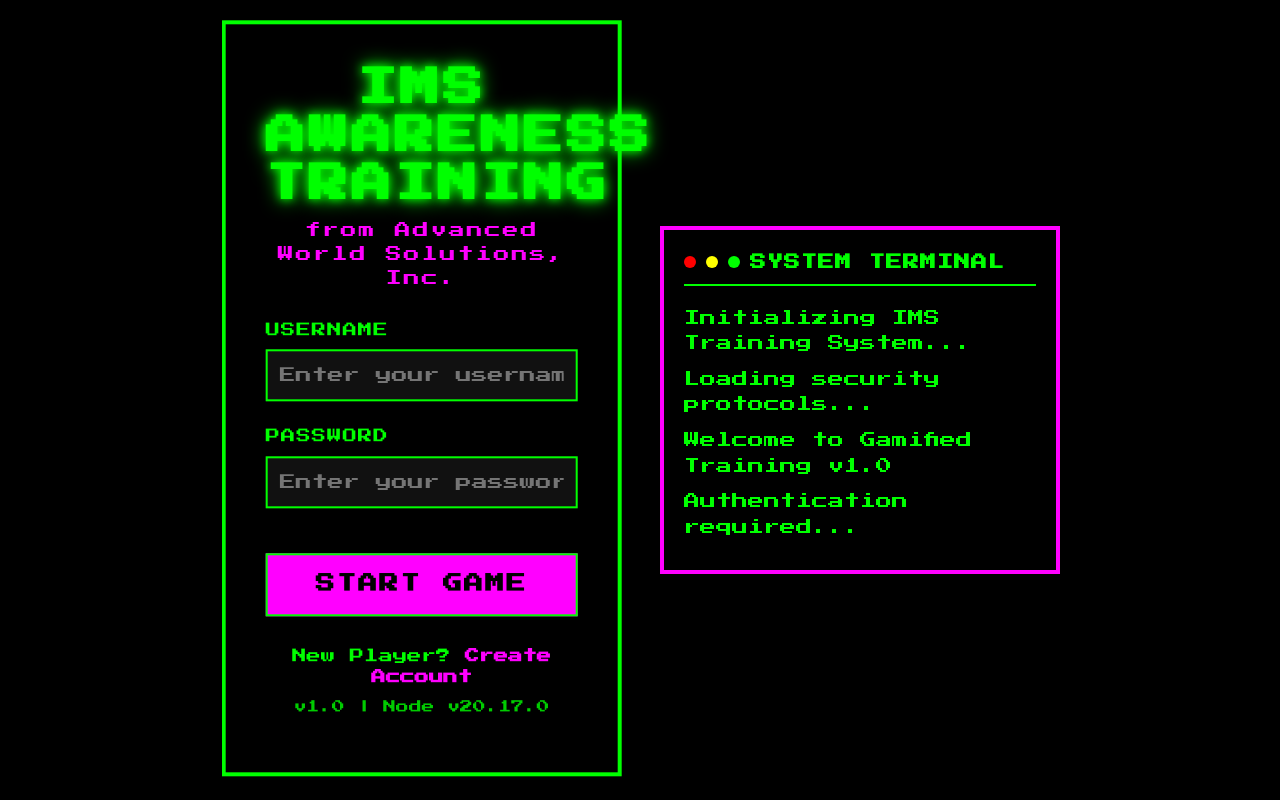
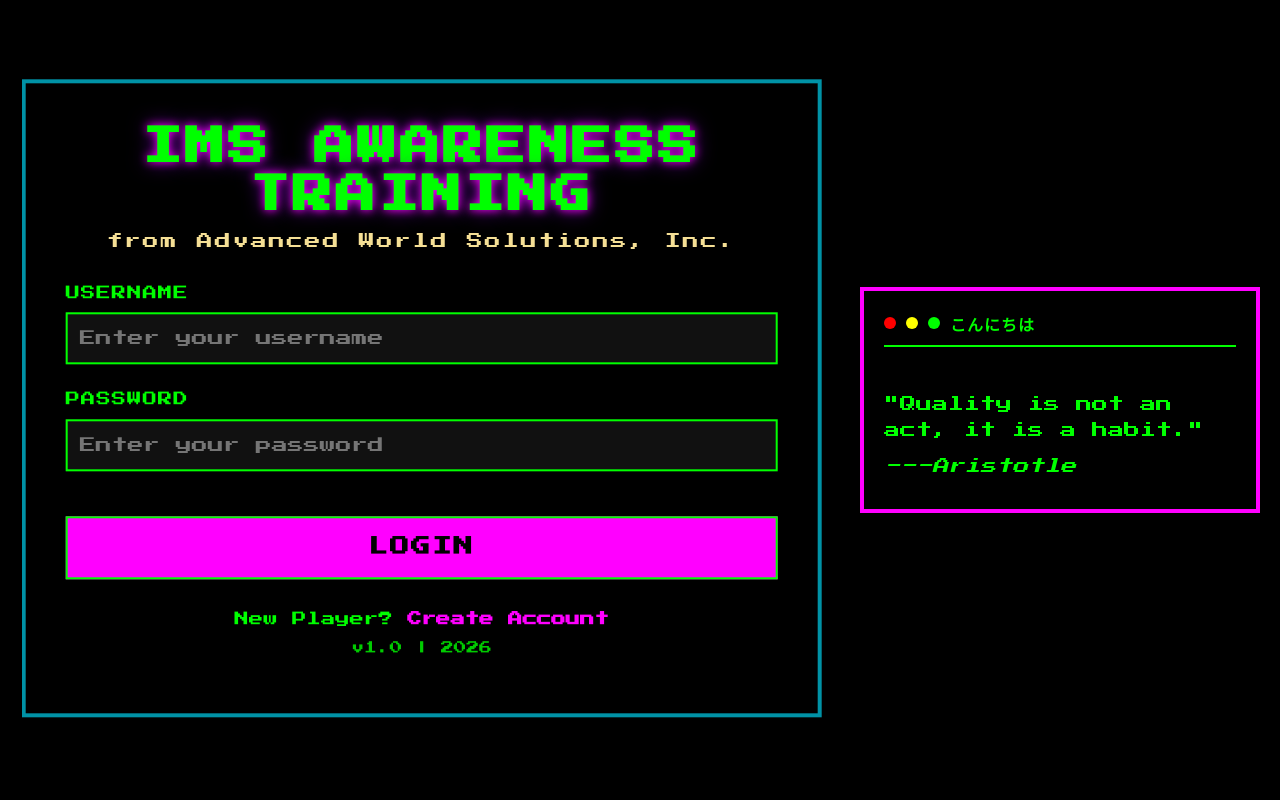
Before and after one commit to Yuz-tech/gamified-ims, a React (Create React App) app in the folder frontend/: page /login in a window 1280 px wide. Built offline with nearby package versions, Linux system fonts and the light colour scheme.

Commit message:
fixed color scheme

```diff
--- a/frontend/src/components/Login.css
+++ b/frontend/src/components/Login.css
@@ -26,11 +26,11 @@
 
 .retro-login-box {
     background: #000;
-    border: 4px solid #00ff00;
+    border: 4px solid #0092a6;
     border-radius: 0;
     padding: 40px;
     width: 100%;
-    max-width: 400px;
+    max-width: 800px;
     box-shadow:
         0 0 20px #00ff00,
         inset 0 0 20px rgba (0, 255, 0, 0.1);
@@ -48,14 +48,14 @@
     text-transform: uppercase;
     letter-spacing: 3px;
     text-shadow:
-        0 0 10px #00ff00,
-        0 0 20px #00ff00;
+        0 0 10px #ff00ff,
+        0 0 20px #5b0099;
     margin-bottom: 10px;
     font-weight: bold;
 }
 
 .retro-subtitle {
-    color: #ff00ff;
+    color: #f5df95;
     font-size: 1rem;
     letter-spacing: 2px;
 }
@@ -136,7 +136,7 @@
 
 .retro-link:hover {
     text-decoration: underline;
-    color: #00ff00;
+    color: #0092a6;
 }
 
 .retro-alert {
--- a/frontend/src/components/Login.js
+++ b/frontend/src/components/Login.js
@@ -90,7 +90,7 @@
                         className="retro-btn"
                         disabled={loading}
                     >
-                        {loading ? 'LOADING...' : 'START GAME'}
+                        {loading ? 'LOADING...' : 'LOGIN'}
                     </button>
                 </form>
 
@@ -99,7 +99,7 @@
                         New Player? <Link to="/register" className="retro-link">Create Account</Link>
                     </p>
                     <p className="small-text">
-                        v1.0 | Node v20.17.0
+                        v1.0 | 2026
                     </p>
                 </div>
             </div>
@@ -109,13 +109,12 @@
                     <span className="terminal-dot red"></span>
                     <span className="terminal-dot yellow"></span>
                     <span className="terminal-dot green"></span>
-                    <span className="terminal-title">SYSTEM TERMINAL</span>
+                    <span className="terminal-title">こんにちは</span>
                 </div>
                 <div className="terminal-body">
-                    <p>Initializing IMS Training System...</p>
-                    <p>Loading security protocols...</p>
-                    <p>Welcome to Gamified Training v1.0</p>
-                    <p>Authentication required...</p>
+                    <br></br>
+                    <p>"Quality is not an act, it is a habit."</p>
+                    <p><i>---Aristotle</i></p>
                 </div>
             </div>
         </div>
```
